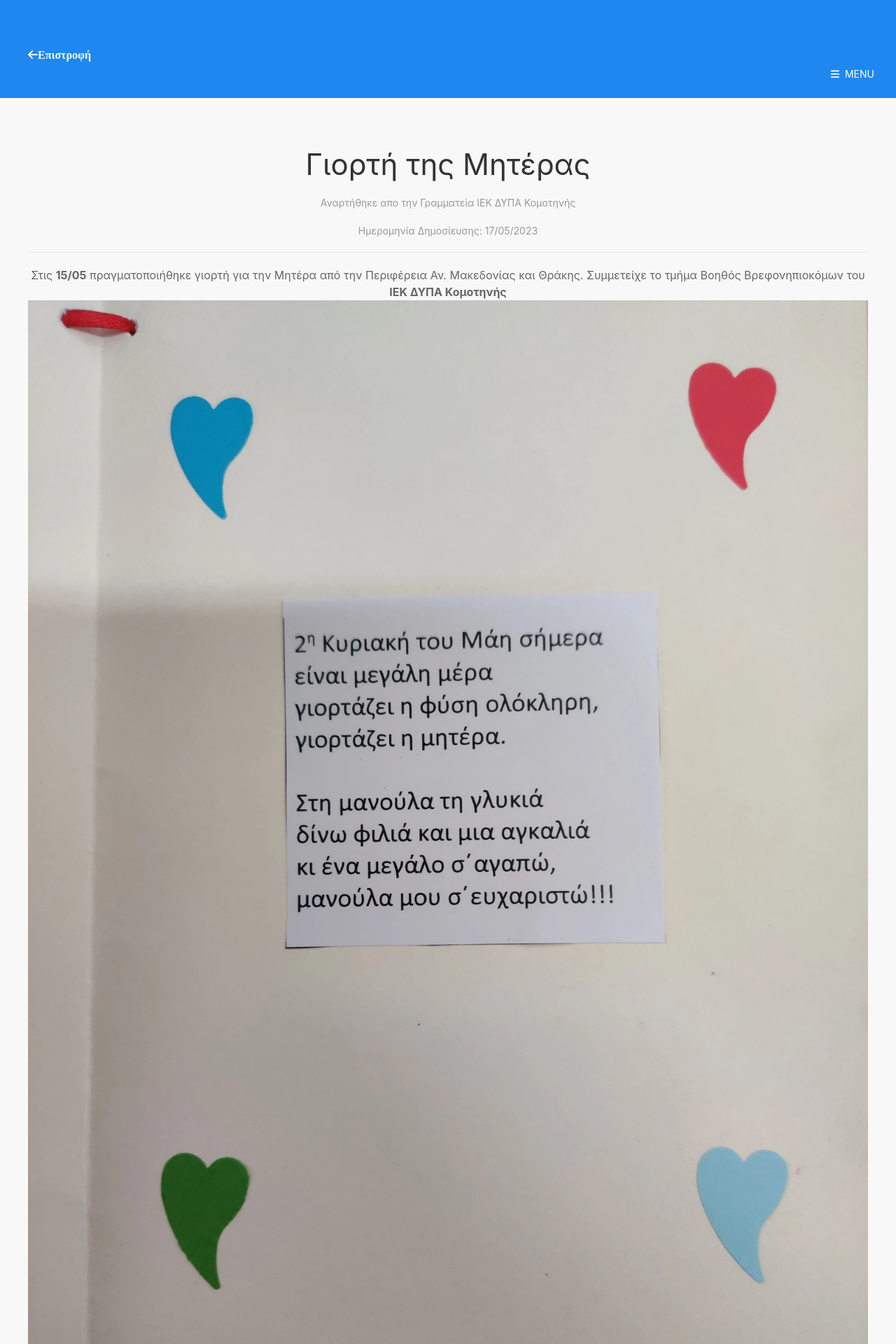
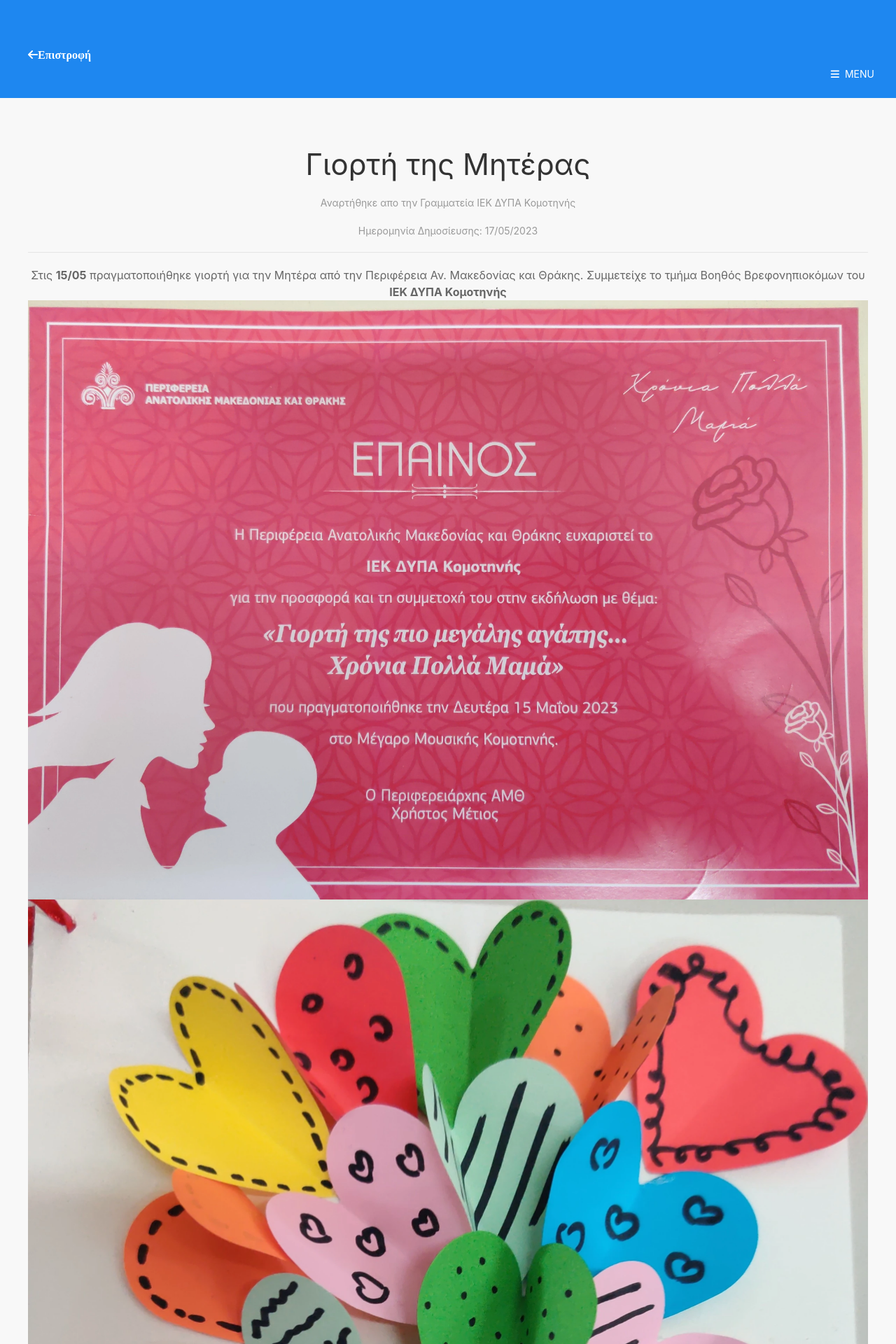
Before and after one commit to F20F20/jekyll-uikit-iek-dypa-komotinis, a Jekyll site: the page built from _posts/2023-05-17-mothers-day.md, in a window 1280 px wide. Shown: the top 1920 px of the page at 70% size. Built offline with Jekyll 4.4.1, drawn with Linux system fonts in a browser that asks for light colours; nearby versions of some CDN libraries.

Commit message:
Update 2023-05-17-mothers-day.md

```diff
--- a/_posts/2023-05-17-mothers-day.md
+++ b/_posts/2023-05-17-mothers-day.md
@@ -4,6 +4,6 @@ title: Γιορτή της Μητέρας
 ---
 Στις **15/05** πραγματοποιήθηκε γιορτή για την Μητέρα από την Περιφέρεια Αν. Μακεδονίας και Θράκης.
 Συμμετείχε το τμήμα Βοηθός Βρεφονηπιοκόμων του **ΙΕΚ ΔΥΠΑ Κομοτηνής**
+![]({{ site.baseurl }}/img/img_posts/mother3.webp)
+![]({{ site.baseurl }}/img/img_posts/mother2.webp)
 ![]({{ site.baseurl }}/img/img_posts/mother1.webp)
-![]({{ site.baseurl }}/img/img_posts/mother2.webp)
-![]({{ site.baseurl }}/img/img_posts/mother3.webp)
```
